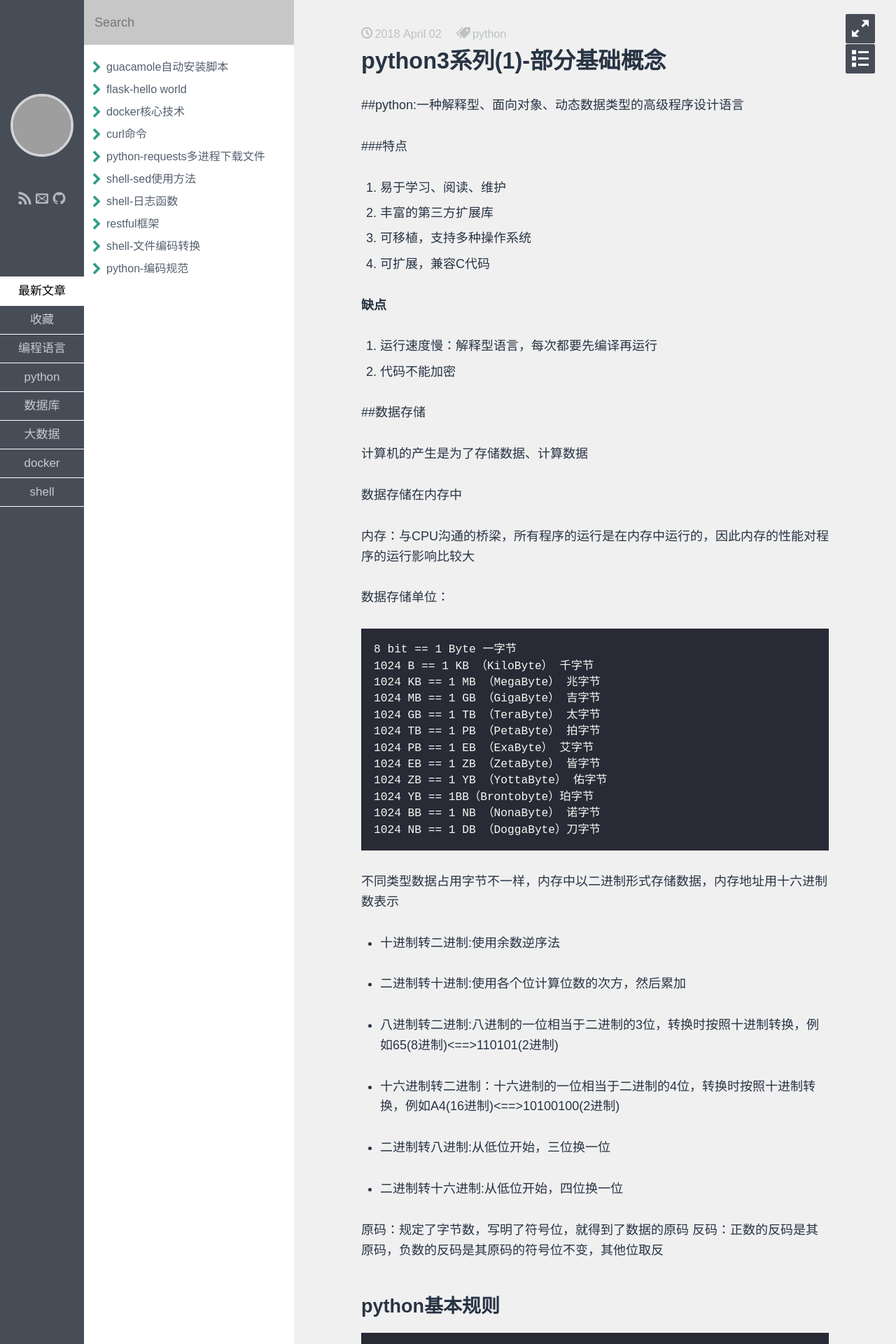
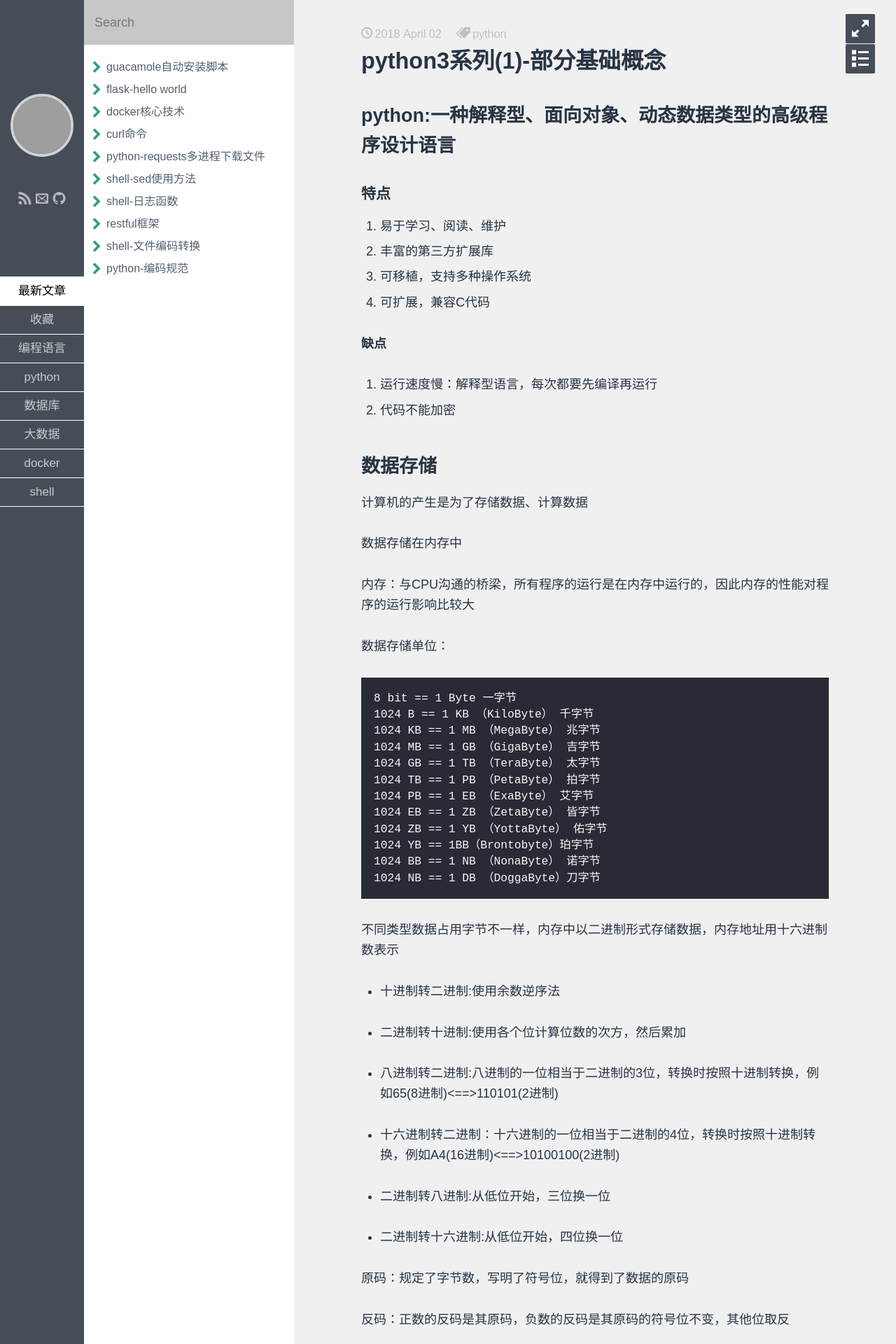
Before and after one commit to liuxinhuayu/liuxinhuayu.github.io, a Jekyll site: the page built from _posts/python/2018-04-02-python3系列(1)-部分基础概念.md, in a window 1280 px wide. Shown: the top 1920 px of the page at 70% size. Built offline with Jekyll 4.4.1, drawn with Linux system fonts in a browser that asks for light colours; some web fonts are replaced; some of the changed text lies outside the part shown; grey boxes are pictures that could not be loaded.

Commit message:
修改python3基础概念

````diff
--- a/_posts/python/2018-04-02-python3系列(1)-部分基础概念.md
+++ b/_posts/python/2018-04-02-python3系列(1)-部分基础概念.md
@@ -6,9 +6,9 @@ tags: python
 description:
 ---
 
-##python:一种解释型、面向对象、动态数据类型的高级程序设计语言
+## python:一种解释型、面向对象、动态数据类型的高级程序设计语言
 
-###特点
+### 特点
 
 1. 易于学习、阅读、维护
 2. 丰富的第三方扩展库
@@ -20,7 +20,7 @@ description:
 1. 运行速度慢：解释型语言，每次都要先编译再运行
 2. 代码不能加密
 
-##数据存储
+## 数据存储
 
 计算机的产生是为了存储数据、计算数据
 
@@ -60,6 +60,7 @@ description:
 * 二进制转十六进制:从低位开始，四位换一位
 
 原码：规定了字节数，写明了符号位，就得到了数据的原码
+
 反码：正数的反码是其原码，负数的反码是其原码的符号位不变，其他位取反
 
 ## python基本规则
@@ -78,17 +79,24 @@ description:
 
 ### 输出
 print()函数使用方法
+
+```
 print(value, ..., sep=' ', end='\n', file=sys.stdout, flush=False)
+
 * sep 表示多个vlaue中间间隔的符号，默认是空格
 * end 表示输出后的换行符号，默认是换行'\n'
 * file 用于把标准输出写到文件中
+```
 
-···
+输出直接写入文件示例：
+
+```
 with open('abc.txt','w') as f:
     print("file\n","abc","fff",sep='#########\n',end='',file=f)
-···
+```
 
 ### 输入
+
 input()读取标准输入
 input("显示的提示信息")
 输入的变量统一为字符串类型
@@ -99,7 +107,7 @@ input("显示的提示信息")
 windows中换行默认是回车换行'\r\n'，而linux文件中默认是换行'\n'，因此在windows中编辑的文件，上传到linux环境时，需要对换行做替换，使用命令
 
 ```
-sed ‘s/^M//’ filename > newfile  #注意^M的输入方式是Ctrl+V,Ctrl+M
+sed 's/^M//' filename > newfile  #注意^M的输入方式是Ctrl+V,Ctrl+M
 ```
 
 或者使用linux环境中的dos2unix
````
